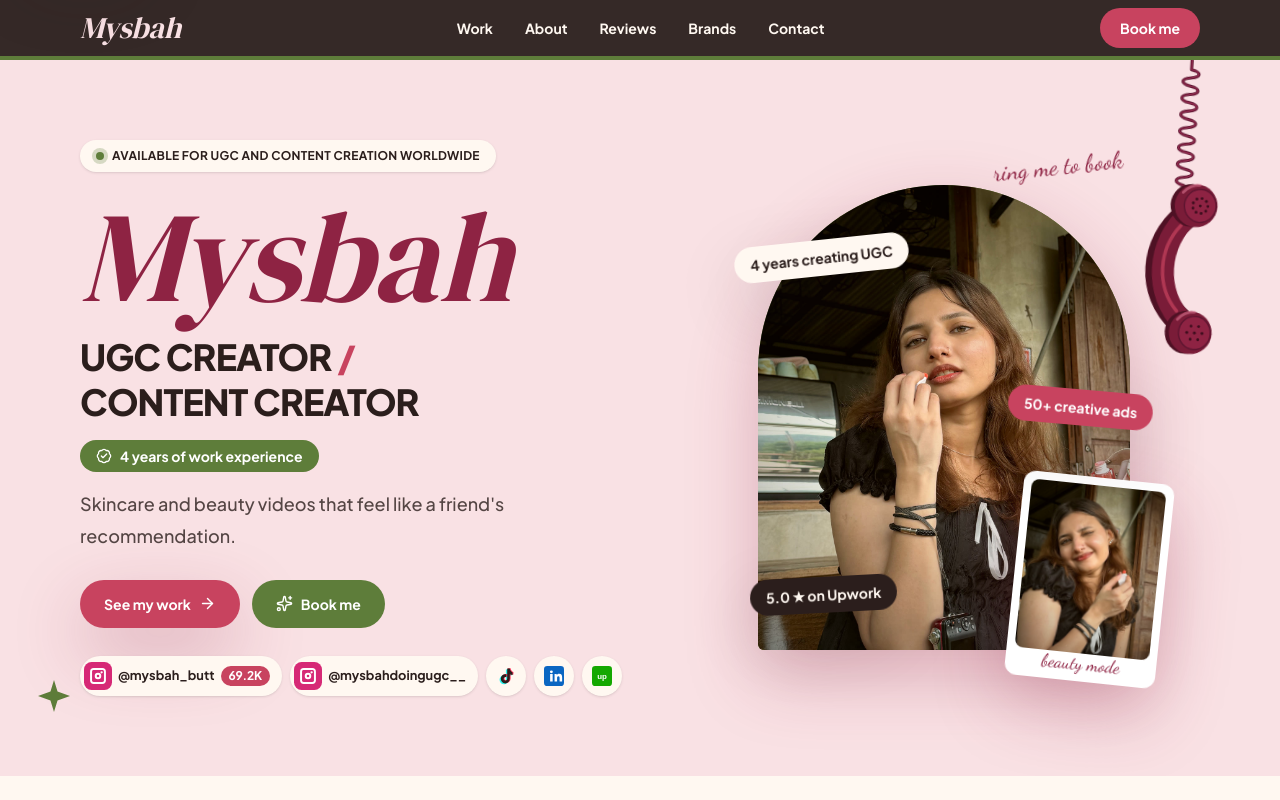
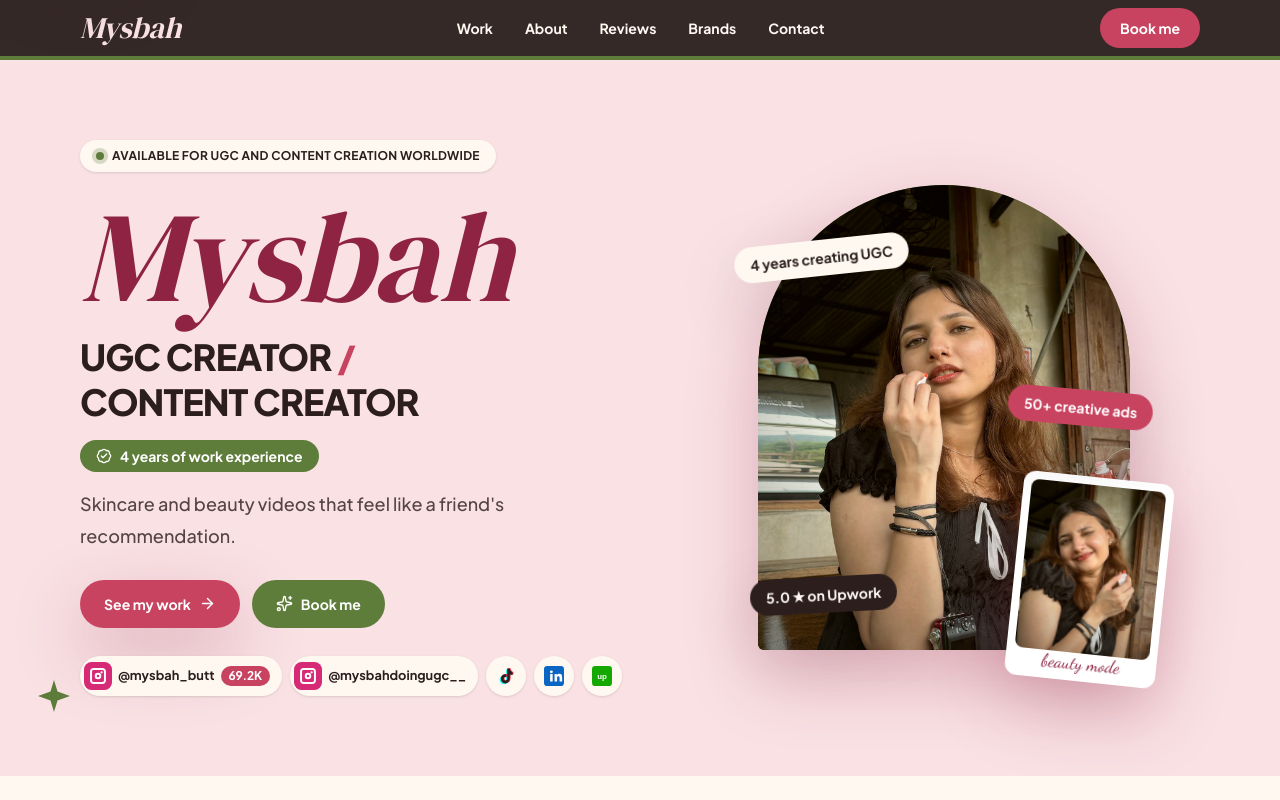
Before and after one commit to Assembler-Fourier/ugcbymysbah, a Next.js app: page / in a window 1280 px wide. Shown: the top 800 px of the page. Built offline with nearby package versions, Linux system fonts and the light colour scheme.

Commit message:
Remove hanging phone

```diff
--- a/app/globals.css
+++ b/app/globals.css
@@ -253,67 +253,6 @@ summary {
   backdrop-filter: blur(6px);
 }
 
-/* ---------- Hanging phone ---------- */
-
-.hanging-phone {
-  position: absolute;
-  top: 0;
-  right: 0.75rem;
-  z-index: 20;
-  height: 12rem;
-}
-
-@media (min-width: 640px) {
-  .hanging-phone {
-    right: 2.5%;
-    height: 19rem;
-  }
-}
-
-.phone-swing {
-  transform-origin: 50% 0;
-  animation: phone-swing 4.5s ease-in-out infinite;
-}
-
-@keyframes phone-swing {
-  0%,
-  100% {
-    transform: rotate(-4deg);
-  }
-  50% {
-    transform: rotate(4deg);
-  }
-}
-
-.phone-ring {
-  transform-box: view-box;
-  transform-origin: 90px 192px;
-}
-
-.group:hover .phone-ring,
-.group:focus-visible .phone-ring {
-  animation: phone-ring 0.45s ease-in-out 2;
-}
-
-@keyframes phone-ring {
-  0%,
-  100% {
-    transform: rotate(0deg);
-  }
-  20% {
-    transform: rotate(-9deg);
-  }
-  40% {
-    transform: rotate(8deg);
-  }
-  60% {
-    transform: rotate(-6deg);
-  }
-  80% {
-    transform: rotate(5deg);
-  }
-}
-
 /* ---------- Rotating reviews ---------- */
 
 .review-card {
--- a/app/page.tsx
+++ b/app/page.tsx
@@ -12,7 +12,6 @@ import {
   Zap,
 } from "lucide-react";
 import { BookMeButton } from "@/components/BookMeButton";
-import { HangingPhone } from "@/components/HangingPhone";
 import { PopInObserver } from "@/components/PopInObserver";
 import { SocialLogo, type SocialLogoName } from "@/components/SocialLogo";
 import {
@@ -356,7 +355,6 @@ export default function Home() {
             id="home"
             className="relative overflow-hidden bg-strawberry-milk"
           >
-            <HangingPhone />
             <span
               aria-hidden="true"
               className="berry-spark absolute bottom-16 left-[3%] hidden size-8 bg-matcha md:block"
--- a/components/HangingPhone.tsx
+++ /dev/null
@@ -1,63 +0,0 @@
-import { BookMeButton } from "@/components/BookMeButton";
-
-// Coiled cord: a short straight drop, then repeated loops down to the handset.
-const coil = `M80 0 V14 ${"c 15 3 15 10 0 12 c -15 2 -15 9 0 12 ".repeat(7)}V184 L90 192`;
-
-// Speaker holes: a ring of dots plus one in the centre.
-function holes(cx: number, cy: number, ring: number, count: number) {
-  const dots = [{ x: cx, y: cy }];
-  for (let i = 0; i < count; i++) {
-    const angle = (i / count) * Math.PI * 2;
-    dots.push({ x: cx + Math.cos(angle) * ring, y: cy + Math.sin(angle) * ring });
-  }
-  return dots;
-}
-
-function Cup({ cx, cy, dots }: { cx: number; cy: number; dots: number }) {
-  return (
-    <g>
-      <ellipse cx={cx - 7} cy={cy} rx="30" ry="31" fill="#4e1124" />
-      <ellipse cx={cx} cy={cy} rx="31" ry="31" fill="#7a1c38" />
-      <ellipse cx={cx + 6} cy={cy} rx="23" ry="24" fill="#8e2343" />
-      <ellipse cx={cx + 6} cy={cy} rx="23" ry="24" fill="none" stroke="#5e1530" strokeWidth="2" />
-      {holes(cx + 6, cy, 11, dots).map((dot, index) => (
-        <circle key={index} cx={dot.x} cy={dot.y} r="2.1" fill="#3d0d1d" />
-      ))}
-      <path
-        d={`M${cx - 20} ${cy - 18} q 10 -12 24 -12`}
-        fill="none"
-        stroke="#e07a95"
-        strokeWidth="4"
-        strokeLinecap="round"
-        opacity="0.55"
-      />
-    </g>
-  );
-}
-
-// A berry-red telephone handset hanging from the top of the hero.
-// Clicking it opens the same "Book me" brief form as the buttons.
-export function HangingPhone({ className = "" }: { className?: string }) {
-  return (
-    <div className={`hanging-phone pointer-events-none ${className}`}>
-      <BookMeButton className="focus-ring pointer-events-auto group relative block h-full rounded-3xl">
-        <span className="sr-only">Book me</span>
-        <svg viewBox="0 0 160 440" className="phone-swing block h-full w-auto" aria-hidden="true">
-          <path d={coil} fill="none" stroke="#5e1530" strokeWidth="4.5" strokeLinecap="round" strokeLinejoin="round" />
-          <path d={coil} fill="none" stroke="#a8335a" strokeWidth="1.6" strokeLinecap="round" strokeLinejoin="round" opacity="0.8" />
-          <g className="phone-ring">
-            {/* Curved handle between the two cups */}
-            <path d="M86 226 C 40 268, 40 340, 88 378" fill="none" stroke="#4e1124" strokeWidth="38" strokeLinecap="round" />
-            <path d="M91 224 C 47 266, 47 342, 93 380" fill="none" stroke="#7a1c38" strokeWidth="32" strokeLinecap="round" />
-            <path d="M80 240 C 50 276, 50 330, 82 364" fill="none" stroke="#c8435f" strokeWidth="5" strokeLinecap="round" opacity="0.7" />
-            <Cup cx={100} cy={210} dots={9} />
-            <Cup cx={104} cy={394} dots={6} />
-          </g>
-        </svg>
-        <span className="absolute -left-36 top-[30%] hidden -rotate-6 whitespace-nowrap font-script text-2xl text-berry transition group-hover:scale-110 sm:block">
-          ring me to book
-        </span>
-      </BookMeButton>
-    </div>
-  );
-}
```
